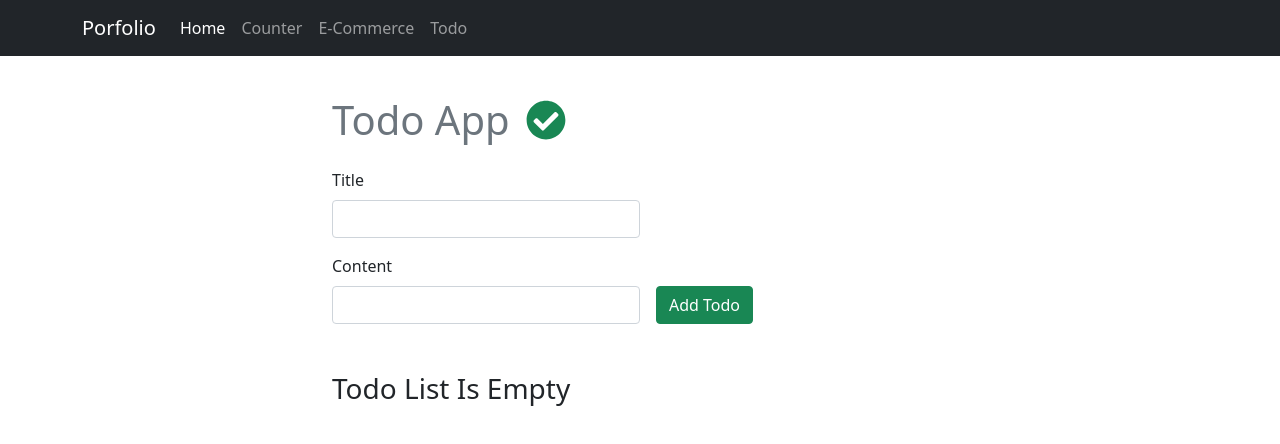
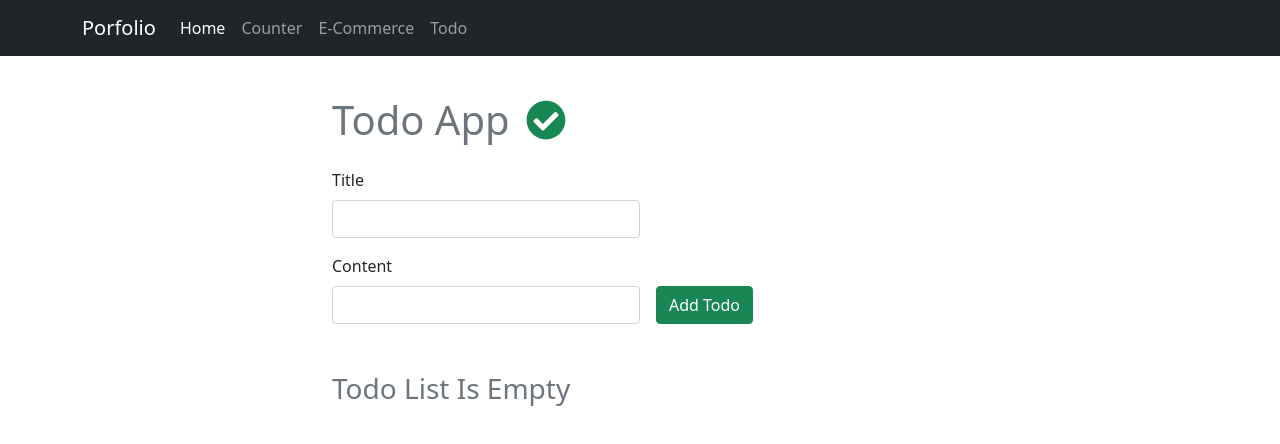
Before and after one commit to zainabelsayed/counter, a React (Create React App) app: page /todo in a window 1280 px wide. Shown: the top 444 px of the page. Built offline with nearby package versions, Linux system fonts and the light colour scheme.

Commit message:
adding style to todoList

```diff
--- a/src/components/todo/Todo.jsx
+++ b/src/components/todo/Todo.jsx
@@ -53,13 +53,15 @@ export default function Todo() {
           </div>
         </div>
       </form>
+      <div className="mt-5">
       {toDos.length > 0 ? (
         toDos.map((todo,index) => (
           <TodoList todo={todo} key={todo.id} index={index}/>
         ))
       ) : (
-        <h3 className='mt-5'>Todo List Is Empty</h3>
+        <h3 className=' text-secondary'>Todo List Is Empty</h3>
       )}
+      </div>
     </div>
   );
 }
```
